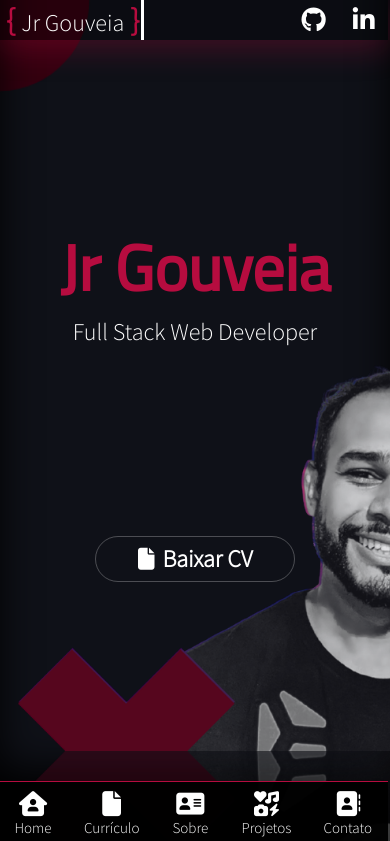
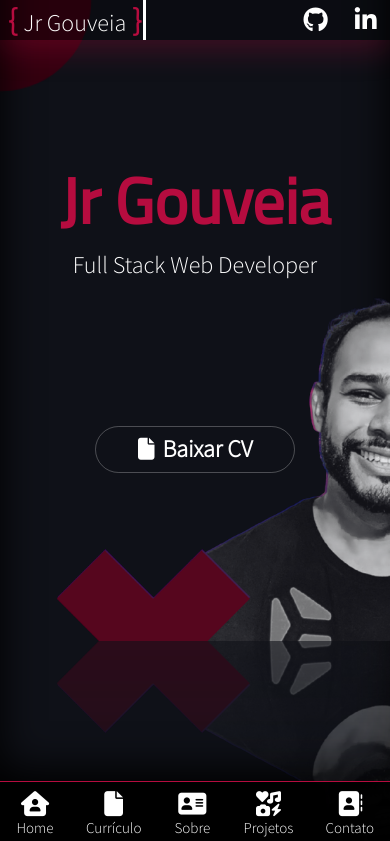
Before and after one commit to jjgouveia/jjgouveia.github.io, a React (Create React App) app: page / in a window 390 px wide. Shown: the top 841 px of the page. Built offline with nearby package versions, Linux system fonts and the light colour scheme.

Commit message:
style: home fixes

```diff
--- a/src/styles/mobile.css
+++ b/src/styles/mobile.css
@@ -48,12 +48,13 @@
     flex-direction: column;
     line-height: 40px;
     padding-bottom: 35px;
-    margin-top: -5%;
+    margin-top: -50%;
     width: 100%;
   }
 
   .meLogo {
-    margin-left: 0;
+    width: 90%;
+    margin-left: auto;
     -webkit-box-reflect: below 0px linear-gradient(to bottom, rgba(0,0,0,0.0), rgba(0,0,0,0.4));
 
   }
```
